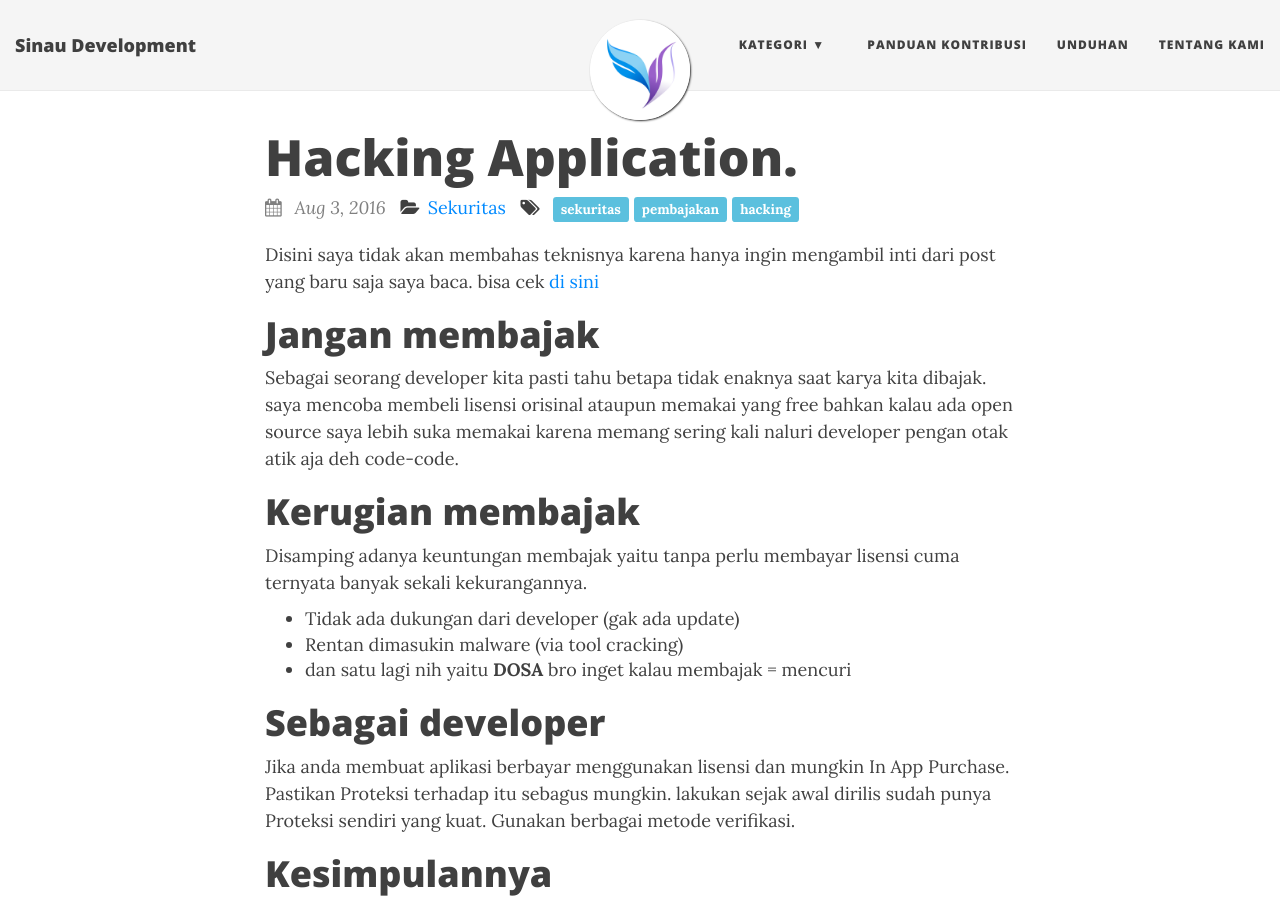
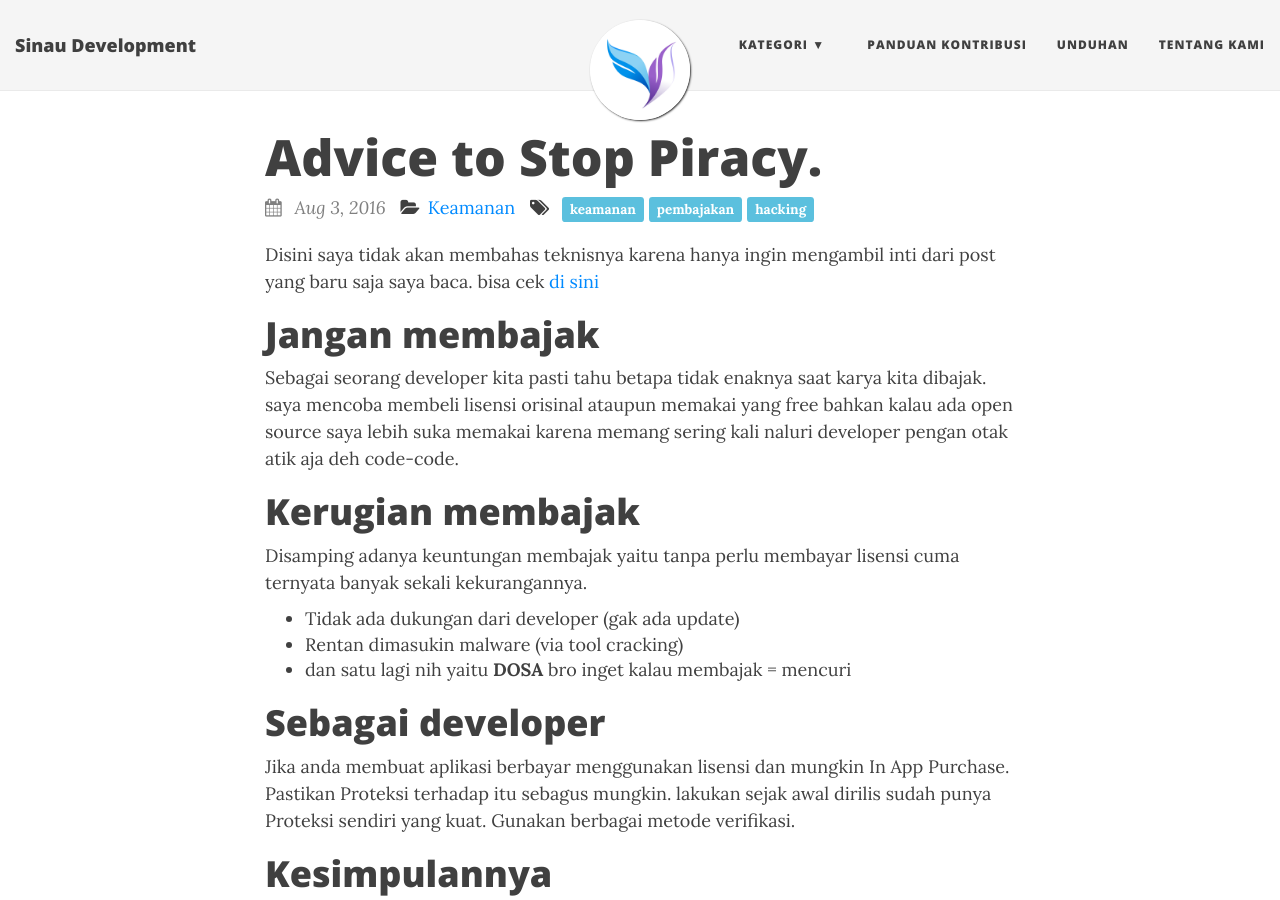
Before and after one commit to SinauDev/SinauDev.github.io, a Jekyll site: the page built from _posts/2016-08-03-Hacking-Application.md, in a window 1280 px wide and 900 px high. Built offline with Jekyll 4.4.1, drawn with Linux system fonts in a browser that asks for light colours; nearby versions of some CDN libraries; comment, search, counter and statistics services are not loaded.

Commit message:
revisi dari yang sebelumnya
kategori changes to Keamanan

```diff
--- a/_config.yml
+++ b/_config.yml
@@ -27,7 +27,7 @@ navbar-links:
     - Pemrograman: "pemrograman"
     - GNU/Linux: "linux"
     - Jaringan: "jaringan"
-    - sekuritas: "sekuritas"
+    - Keamanan: "Keamanan"
 
   Panduan Kontribusi: "panduan-kontribusi"
   Unduhan: "unduhan"
--- a/_posts/2016-08-03-Hacking-Application.md
+++ b/_posts/2016-08-03-Hacking-Application.md
@@ -1,9 +1,9 @@
 ---
 layout: post
-title: Hacking Application.
+title: Advice to Stop Piracy.
 author: arcestia
-category: sekuritas
-tags: [sekuritas, pembajakan, hacking]
+category: keamanan
+tags: [keamanan, pembajakan, hacking]
 ---
 
 Disini saya tidak akan membahas teknisnya karena hanya ingin mengambil inti dari post yang baru saja saya baca.
```
Also changed, not shown: keamanan.md (added, +7 -0 lines), sekuritas.md (deleted, +0 -7 lines).
